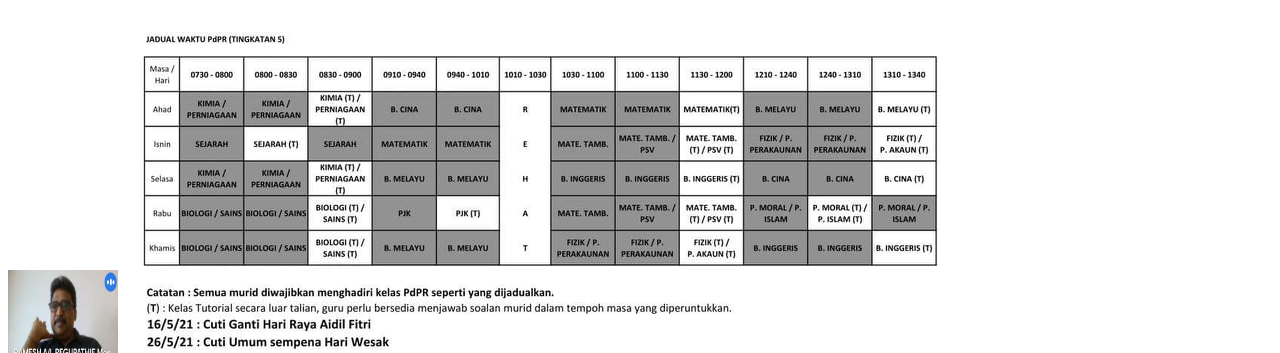
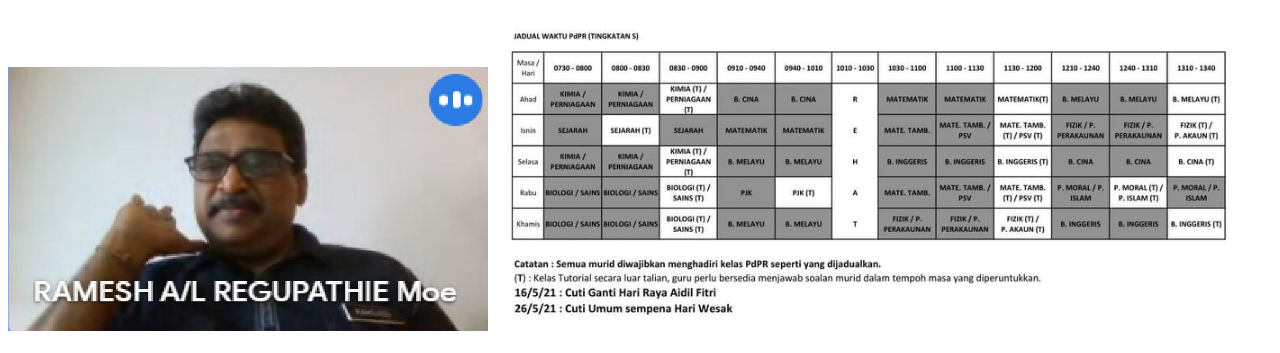
Before and after one commit to ChinHongTan/Online-class-links, a plain HTML site: page index.html in a window 1280 px wide. Shown: the top 353 px of the page. Drawn offline with Linux system fonts and the light colour scheme.

Commit message:
Update index.html

```diff
--- a/index.html
+++ b/index.html
@@ -3,8 +3,8 @@
 <title>Class link</title>
 
 <div>
-  <image src='mesh.JPG'alt='ramesh'width='110'height='97'/>
-  <img src="timetable.jpg" alt="timetable" width="843" height="359"/>
+  <image src='mesh.JPG'alt='ramesh'width='480'height='264'>
+  <img src="timetable.jpg" alt="timetable" width="759" height="323">
 </div>
 
 </head>
```
